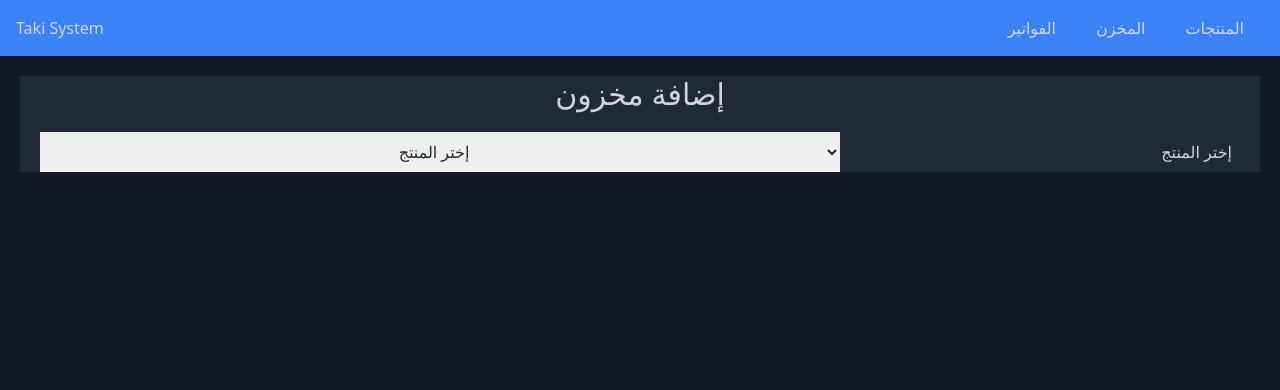
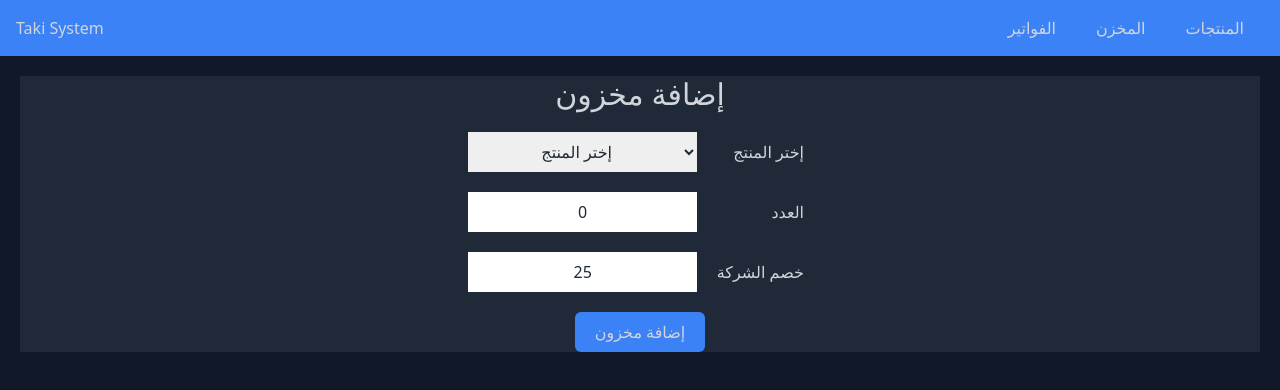
Before and after one commit to alimr70/mattress-sys-front, a React (Create React App) app: page /addtowarehouse in a window 1280 px wide. Shown: the top 390 px of the page. Built offline with nearby package versions, Linux system fonts and the light colour scheme.

Commit message:
Finished adding warehouse item ui

```diff
--- a/src/components/AddProductItem.jsx
+++ b/src/components/AddProductItem.jsx
@@ -17,6 +17,8 @@ const AddProductItem = () => {
   const [height, setHeight] = useState("");
   const [thickness, setThickness] = useState("");
   const [price, setPrice] = useState("");
+  const [weight, setWeight] = useState("");
+  const [warehouseId, setWarehouseId] = useState("");
 
   const handleTypeChange = (e) => {
     setType(e.target.value);
@@ -32,6 +34,8 @@ const AddProductItem = () => {
       height: [height, setHeight],
       thickness: [thickness, setThickness],
       price: [price, setPrice],
+      warehouseId: [warehouseId, setWarehouseId],
+      weight: [weight, setWeight],
     };
 
     if (isNaN(+e.target.value))
@@ -43,16 +47,22 @@ const AddProductItem = () => {
   const handleSubmit = (e) => {
     e.preventDefault();
 
-    // if (type === "" || name === "" || price === "") return;
+    const fullWeight = weight !== "" ? " - " + weight + "جم" : "";
+
+    const fullThickness = thickness !== "" ? " × " + thickness : "";
+
+    const fullName =
+      name + " " + width + " × " + height + fullThickness + fullWeight;
 
     const product = {
       id: nanoid(10),
       type,
-      name,
+      name: fullName,
       thickness,
       width,
       height,
       price,
+      warehouseId,
     };
     productsDispatch(addProduct(product));
     setType("");
@@ -61,10 +71,15 @@ const AddProductItem = () => {
     setHeight("");
     setThickness("");
     setPrice("");
+    setWarehouseId("");
+    setWeight("");
   };
 
   return (
-    <form onSubmit={(e) => handleSubmit(e)} className="max-w-sm mx-auto">
+    <form
+      onSubmit={(e) => handleSubmit(e)}
+      className="max-w-sm mx-auto"
+      autoComplete="off">
       <div className="m-5 grid grid-cols-3">
         <label
           htmlFor="type"
@@ -73,7 +88,7 @@ const AddProductItem = () => {
         </label>
         <select
           name="type"
-          id="selectType"
+          id="type"
           className="col-span-2 text-gray-800"
           value={type}
           onChange={(e) => handleTypeChange(e)}
@@ -95,15 +110,33 @@ const AddProductItem = () => {
       </div>
       <div className="m-5 grid grid-cols-3">
         <label
-          htmlFor="type"
+          htmlFor="warehouseId"
           className="m-2 col-span-1 order-last justify-self-end">
-          الاسم: أدخل الاسم كاملا بالمقاسات
+          رقم المخزن
         </label>
         <input
           inputMode="numeric"
           type="text"
-          name="width"
-          id="width"
+          name="warehouseId"
+          id="warehouseId"
+          className="col-span-2 text-center text-gray-800"
+          value={warehouseId}
+          onChange={(e) => {
+            handleNumberInputChange(e, "warehouseId");
+          }}
+        />
+      </div>
+      <div className="m-5 grid grid-cols-3">
+        <label
+          htmlFor="name"
+          className="m-2 col-span-1 order-last justify-self-end">
+          الاسم
+        </label>
+        <input
+          inputMode="numeric"
+          type="text"
+          name="name"
+          id="name"
           className="col-span-2 text-center text-gray-800"
           value={name}
           onChange={(e) => {
@@ -114,7 +147,7 @@ const AddProductItem = () => {
       </div>
       <div className="m-5 grid grid-cols-3">
         <label
-          htmlFor="type"
+          htmlFor="width"
           className="m-2 col-span-1 order-last justify-self-end">
           العرض
         </label>
@@ -132,15 +165,15 @@ const AddProductItem = () => {
       </div>
       <div className="m-5 grid grid-cols-3">
         <label
-          htmlFor="type"
+          htmlFor="height"
           className="m-2 col-span-1 order-last justify-self-end">
           الطول
         </label>
         <input
           inputMode="numeric"
           type="text"
-          name="width"
-          id="width"
+          name="height"
+          id="height"
           className="col-span-2 text-center text-gray-800"
           value={height}
           onChange={(e) => {
@@ -150,19 +183,37 @@ const AddProductItem = () => {
       </div>
       <div className="m-5 grid grid-cols-3">
         <label
-          htmlFor="type"
+          htmlFor="thickness"
           className="m-2 col-span-1 order-last justify-self-end">
           الارتفاع
         </label>
         <input
           inputMode="numeric"
           type="text"
-          name="width"
-          id="width"
+          name="thickness"
+          id="thickness"
           className="col-span-2 text-center text-gray-800"
           value={thickness}
           onChange={(e) => {
             handleNumberInputChange(e, "thickness");
+          }}
+        />
+      </div>
+      <div className="m-5 grid grid-cols-3">
+        <label
+          htmlFor="weight"
+          className="m-2 col-span-1 order-last justify-self-end">
+          الوزن
+        </label>
+        <input
+          inputMode="numeric"
+          type="text"
+          name="weight"
+          id="weight"
+          className="col-span-2 text-center text-gray-800"
+          value={weight}
+          onChange={(e) => {
+            handleNumberInputChange(e, "weight");
           }}
         />
       </div>
--- a/src/components/AddWarehouseItem.jsx
+++ b/src/components/AddWarehouseItem.jsx
@@ -6,12 +6,26 @@ const AddWarehouseItem = () => {
   const { productsState } = useContext(ProductsStore);
   const products = Object.values(productsState);
   const [productId, setProductId] = useState("");
+  const [quantity, setQuantity] = useState("0");
+  const [companyDiscount, setCompanyDiscount] = useState("25");
+
+  const handleNumberInputChange = (e, numberTarget) => {
+    const numberTargets = {
+      quantity: [quantity, setQuantity],
+      companyDiscount: [companyDiscount, setCompanyDiscount],
+    };
+
+    if (isNaN(+e.target.value))
+      return numberTargets[numberTarget][1](numberTargets[numberTarget][0]);
+
+    return numberTargets[numberTarget][1](e.target.value.trim());
+  };
 
   const handleSubmit = (e) => {
     e.preventDefault();
   };
   return (
-    <form onSubmit={(e) => handleSubmit(e)}>
+    <form onSubmit={(e) => handleSubmit(e)} className="max-w-sm mx-auto">
       <div className="m-5 grid grid-cols-3">
         <label
           htmlFor="type"
@@ -40,6 +54,47 @@ const AddWarehouseItem = () => {
           })}
         </select>
       </div>
+      <div className="m-5 grid grid-cols-3">
+        <label
+          htmlFor="quantity"
+          className="m-2 col-span-1 order-last justify-self-end">
+          العدد
+        </label>
+        <input
+          inputMode="numeric"
+          type="text"
+          name="quantity"
+          id="quantity"
+          className="col-span-2 text-center text-gray-800"
+          value={quantity}
+          onChange={(e) => {
+            handleNumberInputChange(e, "quantity");
+          }}
+        />
+      </div>
+      <div className="m-5 grid grid-cols-3">
+        <label
+          htmlFor="quantity"
+          className="m-2 col-span-1 order-last justify-self-end">
+          خصم الشركة
+        </label>
+        <input
+          inputMode="numeric"
+          type="text"
+          name="companyDiscount"
+          id="companyDiscount"
+          className="col-span-2 text-center text-gray-800"
+          value={companyDiscount}
+          onChange={(e) => {
+            handleNumberInputChange(e, "companyDiscount");
+          }}
+        />
+      </div>
+      <div className="flex justify-center">
+        <button type="submit" className="px-5 py-2 bg-blue-500 rounded-md">
+          إضافة مخزون
+        </button>
+      </div>
     </form>
   );
 };
--- a/src/contexts/dbSample.json
+++ b/src/contexts/dbSample.json
@@ -33,23 +33,30 @@
       "2": "ميلتون بشكير"
     }
   },
-  "products": {},
-  "warehouse": [{
+  "products": {
+    "Tadzn6pils": { "id": "Tadzn6pils", "type": "مرتبة", "name": "ريترو 80×195×20", "thickness": "20", "width": "80", "height": "195", "price": "1506", "warehouseId": "18949841648" },
+    "U4QG5mpfkB": { "id": "U4QG5mpfkB", "type": "مرتبة", "name": "ريترو 90×195×20", "thickness": "20", "width": "90", "height": "195", "price": "1617", "warehouseId": "169841869" },
+    "_NHkm7ooPB": { "id": "_NHkm7ooPB", "type": "مخدة", "name": "فيبر 40×60 625جم", "thickness": "", "width": "40", "height": "60", "price": "99", "warehouseId": "" },
+    "PdoNUfd8Gv": { "id": "PdoNUfd8Gv", "type": "مخدة", "name": "فيبر 40×60 750جم", "thickness": "", "width": "40", "height": "60", "price": "104", "warehouseId": "" },
+    "U4O9suEFJr": { "id": "U4O9suEFJr", "type": "مخدة", "name": "فيبر 40×60 900جم", "thickness": "", "width": "40", "height": "60", "price": "116", "warehouseId": "618946188" }
+  },
+  "warehouse": {
+    "18949841648": {
       "id": "18949841648",
       "productId": "Tadzn6pils",
-      "availability": [{ "quantity": 3, "companyDiscount": "25" }, { "quantity": 1, "companyDiscount": "30" }]
+      "availability": [{ "quantity": 3, "companyDiscount": 25 }, { "quantity": 1, "companyDiscount": 30 }]
     },
-    {
+    "618946188": {
       "id": "618946188",
       "productId": "U4O9suEFJr",
-      "availability": [{ "quantity": 18, "companyDiscount": "3" }]
+      "availability": [{ "quantity": 18, "companyDiscount": 30 }]
     },
-    {
+    "169841869": {
       "id": "169841869",
       "productId": "U4QG5mpfkB",
-      "availability": [{ "quantity": 6, "companyDiscount": "25" }]
+      "availability": [{ "quantity": 6, "companyDiscount": 25 }]
     }
-  ],
+  },
   "invoices": {
     "519848916": {
       "id": 519848916,
--- a/src/contexts/warehouseContext/warehouseActions.jsx
+++ b/src/contexts/warehouseContext/warehouseActions.jsx
@@ -1 +1,9 @@
 export const INIT_WAREHOUSE_DATA = "INIT_WAREHOUSE_DATA";
+export const ADD_WAREHOUSE_ITEM = "ADD_WAREHOUSE_ITEM";
+
+export const addWarehouseItem = (item) => {
+  return {
+    type: ADD_WAREHOUSE_ITEM,
+    item,
+  };
+};
```
